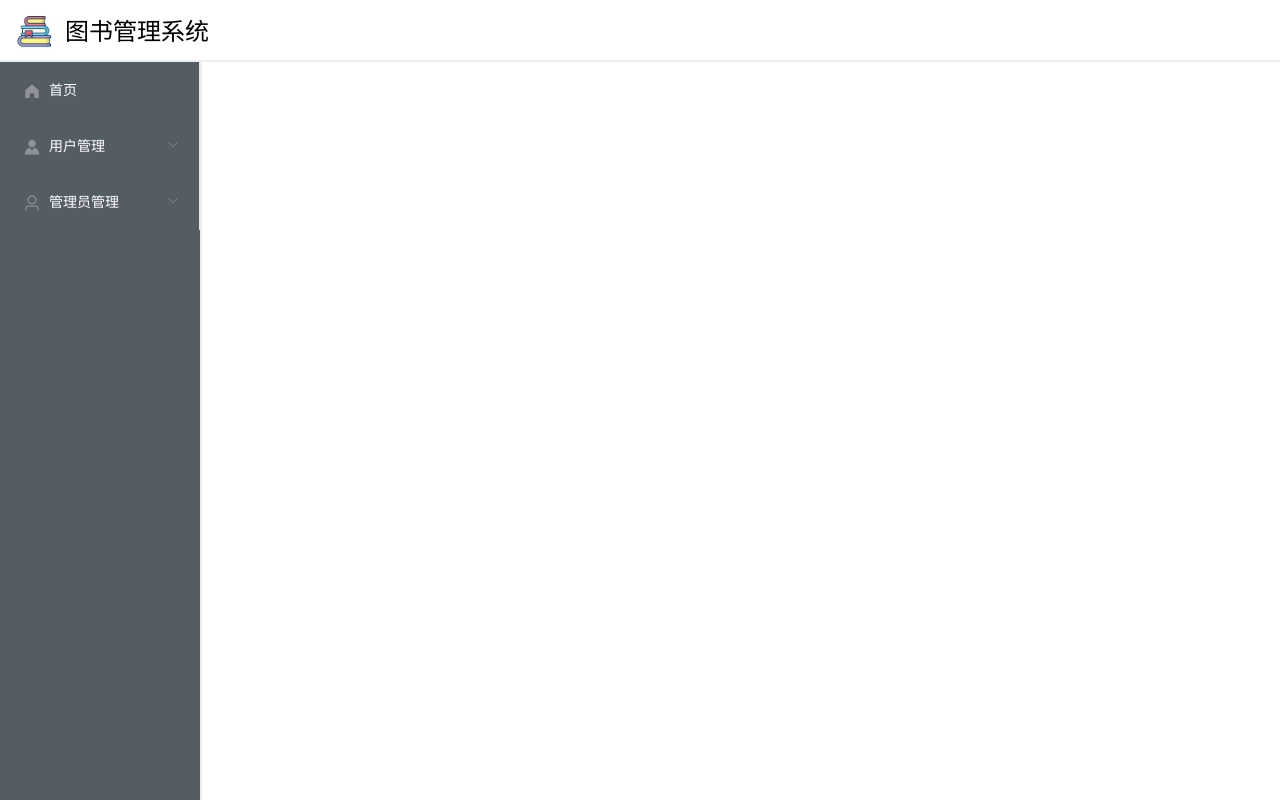
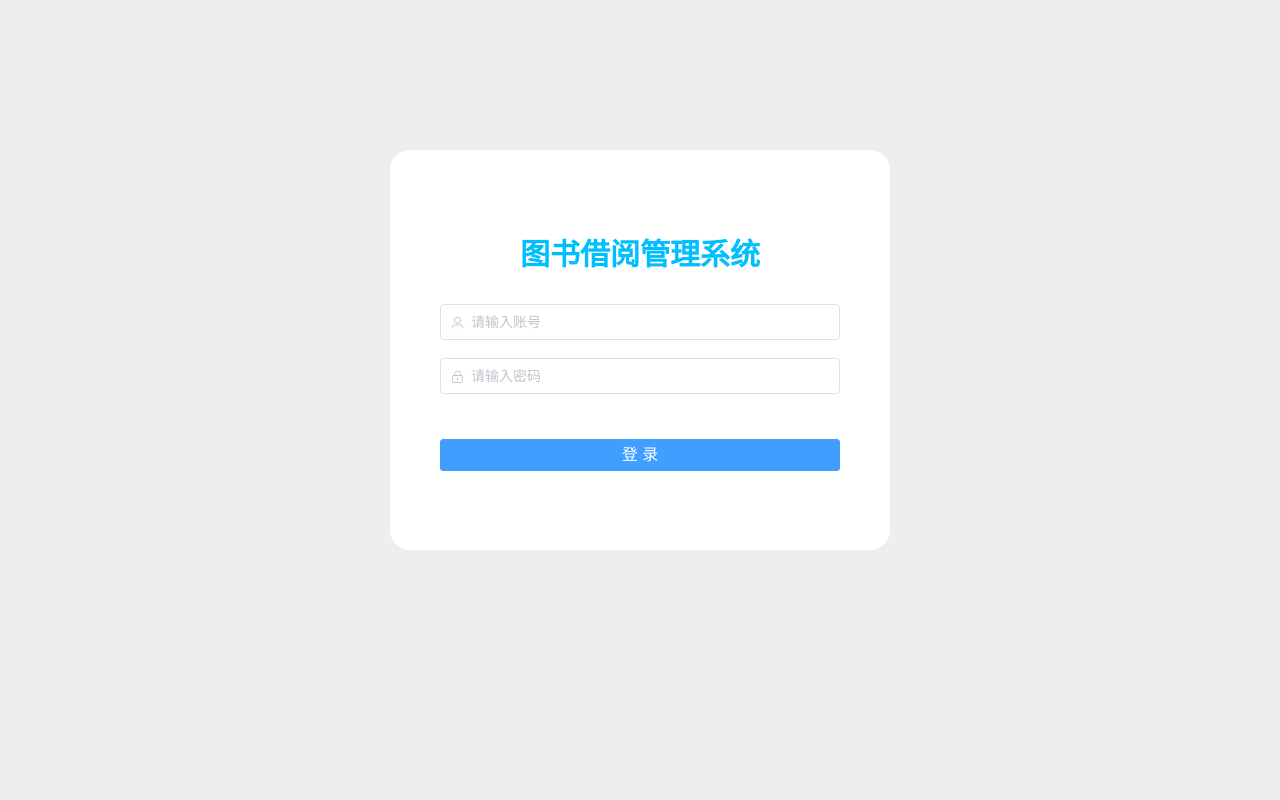
Before and after one commit to HuiAntare/library, a Vue app in the folder library-vue/: page /login in a window 1280 px wide. Built offline with nearby package versions, Linux system fonts and the light colour scheme.

Commit message:
图书管理系统前端

```diff
--- a/library-vue/src/App.vue
+++ b/library-vue/src/App.vue
@@ -1,52 +1,6 @@
 <template>
   <div id="app">
-     <!-- 头部区域 -->
-    <div style="height: 60px;line-height: 60px ; background: white;margin-bottom: 2px">
-      <img src="@/assets/logo.png" alt="" style="width: 40px;position: relative;top: 12px;left:15px">
-      <span style="margin-left:25px;font-size:24px">图书管理系统</span>
-    </div>
-
-    <!-- 侧边栏和主体 -->
-    <div style="display: flex" background-color="#545c64">
-      <!-- 侧边栏(导航栏) -->
-      <div style="width:200px;min-height:calc(100vh - 62px);overflow: hidden;margin-right:2px;background-color: #545c64">       <!-- 给宽200，超出隐藏 -->
-        <el-menu :default-active="$router.path" router class="el-menu-demo"
-                 background-color="#545c64"
-                 text-color="#fff"
-                 active-text-color="#ffd04b"
-                 style="overflow: hidden"
-        >
-          <!-- []设置默认打开的菜单 -->
-          <el-menu-item index="/">                   <!-- index里的path -->
-            <i class="el-icon-s-home"></i>
-            <span>首页</span>
-          </el-menu-item>
-
-          <el-submenu index="user">
-            <template slot="title">
-              <i class="el-icon-s-custom"></i>
-              <span>用户管理</span>
-            </template>
-            <el-menu-item index="addUser">用户添加</el-menu-item>
-            <el-menu-item index="userList">用户列表</el-menu-item>
-          </el-submenu>
-
-          <el-submenu index="admin">
-            <template slot="title">
-              <i class="el-icon-user"></i>
-              <span>管理员管理</span>
-            </template>
-            <el-menu-item index="addAdmin">管理员添加</el-menu-item>
-            <el-menu-item index="adminList">管理员列表</el-menu-item>
-          </el-submenu>
-
-        </el-menu>
-      </div>
-
-      <!-- 主体数据 -->
-      <div style="flex:1;background-color: white;padding: 10px">              <!-- 剩下的 -->
-        <router-view/>
-      </div>
-    </div>
+      <!--    显示一级路由(父路由)-->
+     <router-view />
   </div>
 </template>
--- a/library-vue/src/router/index.js
+++ b/library-vue/src/router/index.js
@@ -1,46 +1,63 @@
 import Vue from 'vue'
 import VueRouter from 'vue-router'
-import HomeView from '../views/HomeView.vue'
+import Layout from '../views/Layout.vue'
 
 Vue.use(VueRouter)
 
 const routes = [
+  //  ====== Login  =====
+  {
+    path: '/login',
+    name: 'Login',
+    component: () => import('@/views/login/Login.vue')
+  },
+  //  ====== 主页  =====
   {
     path: '/',
-    name: 'home',
-    component: HomeView
+    name: 'Layout',
+    component: Layout,
+    redirect:'/home',   //当为'/'时重定向路由为'/home'
+    children:[
+        //子路由:/路由名
+      //  ====== 首页  =====
+      {
+        path: 'home',
+        name: 'Home',
+        component: () => import('@/views/home/HomeView.vue')
       },
       //  ====== User  =====
       {
-    path: '/userList',
+        path: 'userList',
         name: 'UserList',
         component: () => import('@/views/user/User.vue')
       },
       {
-    path: '/addUser',
+        path: 'addUser',
         name: 'AddUser',
         component: () => import('@/views/user/AddUser.vue')
       },
       {
-    path: '/editUser',
+        path: 'editUser',
         name: 'EditUser',
         component: () => import('@/views/user/EditUser.vue')
       },
       //  ====== Admin  =====
       {
-    path: '/adminList',
+        path: 'adminList',
         name: 'AdminList',
         component: () => import('@/views/admin/Admin.vue')
       },
       {
-    path: '/addAdmin',
+        path: 'addAdmin',
         name: 'AddAdmin',
         component: () => import('@/views/admin/Add.vue')
       },
       {
-    path: '/editAdmin',
+        path: 'editAdmin',
         name: 'EditAdmin',
         component: () => import('@/views/admin/Edit.vue')
+      },
+    ]
   },
 ]
 
--- a/library-vue/src/utils/request.js
+++ b/library-vue/src/utils/request.js
@@ -1,5 +1,6 @@
 //工具类
 import axios from "axios";
+import router from "@/router"
 
 const request = axios.create({
     baseURL:'http://localhost:9090',    //后台地址,会直接加上
@@ -14,6 +15,7 @@ const request = axios.create({
 request.interceptors.request.use(config => {
     config.headers['Content-Type'] = 'application/json;charset=utf-8';
 
+    router.push('/login')
     //config.headers['token'] = user.token;   //设置请求头
     return config
 },error => {
--- /dev/null
+++ b/library-vue/src/views/Layout.vue
@@ -0,0 +1,86 @@
+<template>
+  <div>
+    <!-- 头部区域 -->
+    <div style="height: 60px;line-height: 60px ; background: white;margin-bottom: 2px;display: flex">
+      <div style="width: 300px">
+        <img src="@/assets/logo.png" alt="" style="width: 40px;position: relative;top: 10px;left:20px">
+        <span style="margin-left:25px;font-size:24px">图书管理系统</span>
+      </div>
+
+      <!--flex自动分割剩下的-->
+      <div style="flex: 1;text-align: right;padding-right: 30px">
+        <el-dropdown size="medium" style="cursor: pointer">
+          <span class="el-dropdown-link">
+            管理员<i class="el-icon-arrow-down el-icon--right"></i>
+          </span>
+          <el-dropdown-menu slot="dropdown" style="margin-top: -5px">
+            <el-dropdown-item>
+              <div style="width: 50px;text-align: center;" @click="logout">退 出</div>
+            </el-dropdown-item>
+          </el-dropdown-menu>
+        </el-dropdown>
+      </div>
+
+    </div>
+
+    <!-- 侧边栏和主体 -->
+    <div style="display: flex" background-color="#545c64">
+      <!-- 侧边栏(导航栏) -->
+      <div style="width:200px;min-height:calc(100vh - 62px);overflow: hidden;margin-right:2px;background-color: #545c64">       <!-- 给宽200，超出隐藏 -->
+        <el-menu :default-active="$router.path" router class="el-menu-demo"
+                 background-color="#545c64"
+                 text-color="#fff"
+                 active-text-color="#ffd04b"
+                 style="overflow: hidden"
+        >
+          <!-- []设置默认打开的菜单 -->
+          <el-menu-item index="/">                   <!-- index里的path -->
+            <i class="el-icon-s-home"></i>
+            <span>首页</span>
+          </el-menu-item>
+
+          <el-submenu index="user">
+            <template slot="title">
+              <i class="el-icon-s-custom"></i>
+              <span>用户管理</span>
+            </template>
+            <el-menu-item index="addUser">用户添加</el-menu-item>
+            <el-menu-item index="userList">用户列表</el-menu-item>
+          </el-submenu>
+
+          <el-submenu index="admin">
+            <template slot="title">
+              <i class="el-icon-user"></i>
+              <span>管理员管理</span>
+            </template>
+            <el-menu-item index="addAdmin">管理员添加</el-menu-item>
+            <el-menu-item index="adminList">管理员列表</el-menu-item>
+          </el-submenu>
+
+        </el-menu>
+      </div>
+
+      <!-- 主体数据 -->
+      <div style="flex:1;background-color: white;padding: 10px"> <!-- 剩下的 -->
+        <!-- 展示子路由-->
+        <router-view/>
+      </div>
+    </div>
+  </div>
+</template>
+
+<script>
+export default {
+  name: "Layout",
+  methods:{
+    logout(){
+      this.$router.push('/login')
+      //清除浏览器用户数据
+    }
+  }
+}
+</script>
+
+<style scoped>
+
+</style>
--- a/library-vue/src/views/HomeView.vue
+++ b/library-vue/src/views/home/HomeView.vue
@@ -1,6 +1,6 @@
 <template>
   <div>
-
+    主页
   </div>
 </template>
 
--- /dev/null
+++ b/library-vue/src/views/login/Login.vue
@@ -0,0 +1,63 @@
+<template>
+  <div style="height: 100vh;overflow: hidden">
+    <!--    margin:150px auto上下间隔150px,左右居中-->
+    <div style="width: 500px;height: 400px;background-color: white;border-radius: 20px;
+    margin: 150px auto;padding:50px">
+      <div style="margin: 30px;text-align: center;font-size: 30px;font-weight: bold;color: deepskyblue">图书借阅管理系统</div>
+
+      <el-form :model="admin" ref="loginForm" :rules="rules">
+        <el-form-item prop="username">
+          <el-input placeholder="请输入账号" prefix-icon="el-icon-user" size="medium" v-model="admin.username"></el-input>
+        </el-form-item>
+        <el-form-item prop="password">
+          <el-input placeholder="请输入密码" show-password prefix-icon="el-icon-lock" size="medium" v-model="admin.password"></el-input>
+        </el-form-item>
+
+        <el-form-item style="text-align: center;margin-top: 45px">
+          <el-button type="primary" style="width: 100%;font-size: medium" @click="login">登 录</el-button>
+        </el-form-item>
+
+      </el-form>
+    </div>
+  </div>
+</template>
+
+<script>
+import request from "@/utils/request";
+
+export default {
+  name:'Login',
+  data(){
+    return{
+      admin:{}, //我们登录的对象
+      rules: {
+        username: [
+          {required: true, message: '请输入用户名', trigger: 'blur'},   //required:必填项,trigger:blur(失焦时触发)
+          {min: 3, max:10, message: '长度在3-10个字符',trigger: 'blur'}
+        ],
+        password: [
+          {required: true, message: '请输入密码', trigger: 'blur'},
+          {min: 3, max:10, message: '长度在3-10个字符',trigger: 'blur'}
+        ],
+      }
+    }
+  },
+  methods:{
+    login(){
+      this.$refs['loginForm'].validate((valid) => {  //根据ref找到对应的表单,调用validate方法
+        if(valid){
+          request.post('/admin/login',this.admin).then(res => {
+            if(res.code == '200'){
+              this.$notify.success("登录成功")
+              this.$router.push('/')
+            }else{
+              this.$notify.error(res.msg)
+              this.admin = admin
+            }
+          })
+        }
+      })
+    }
+  }
+}
+</script>
```
Also changed, not shown: 1 other file (tests, documents, lock files or other folders). Lines whose indentation alone changed are shown as unchanged.
